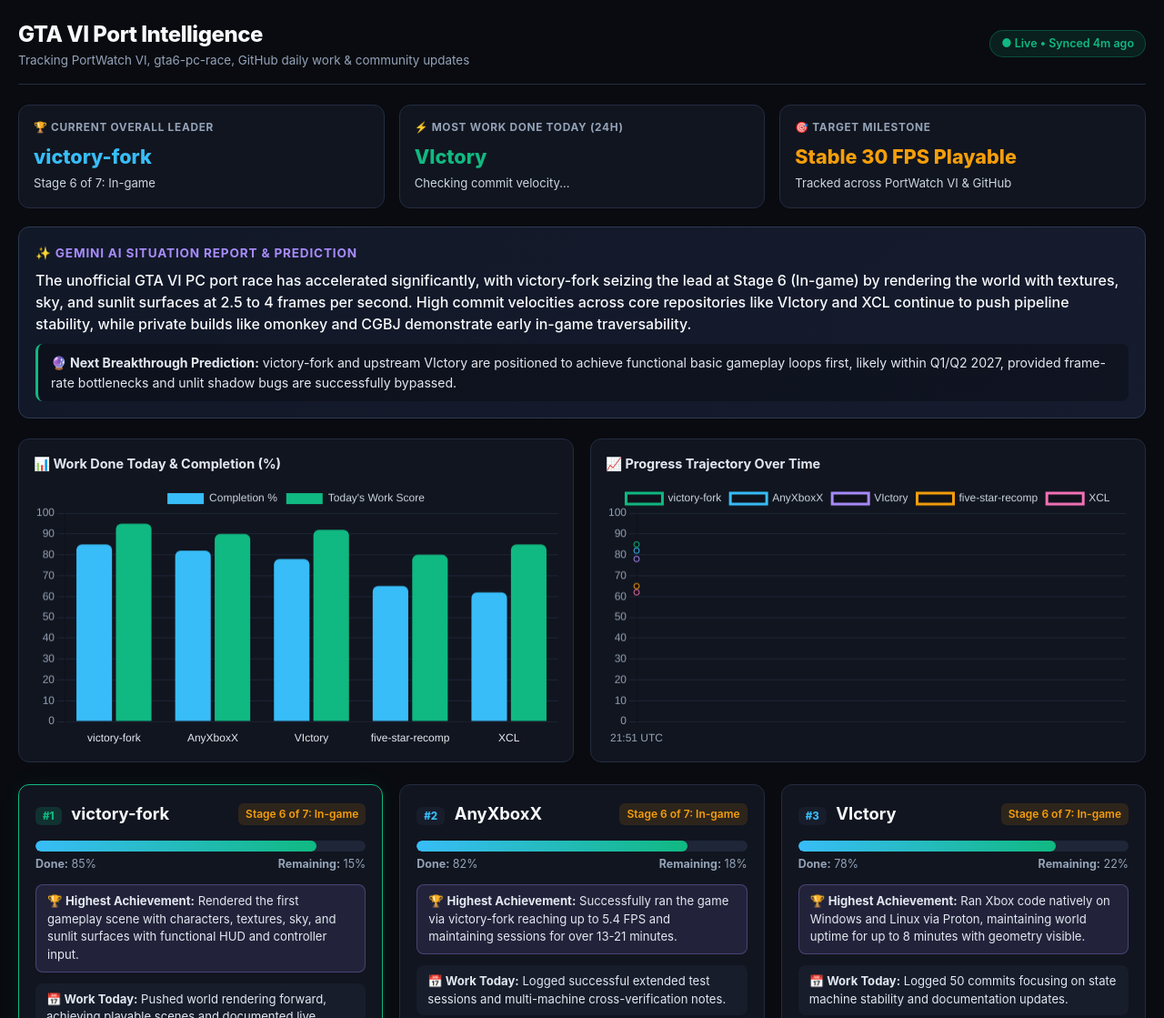
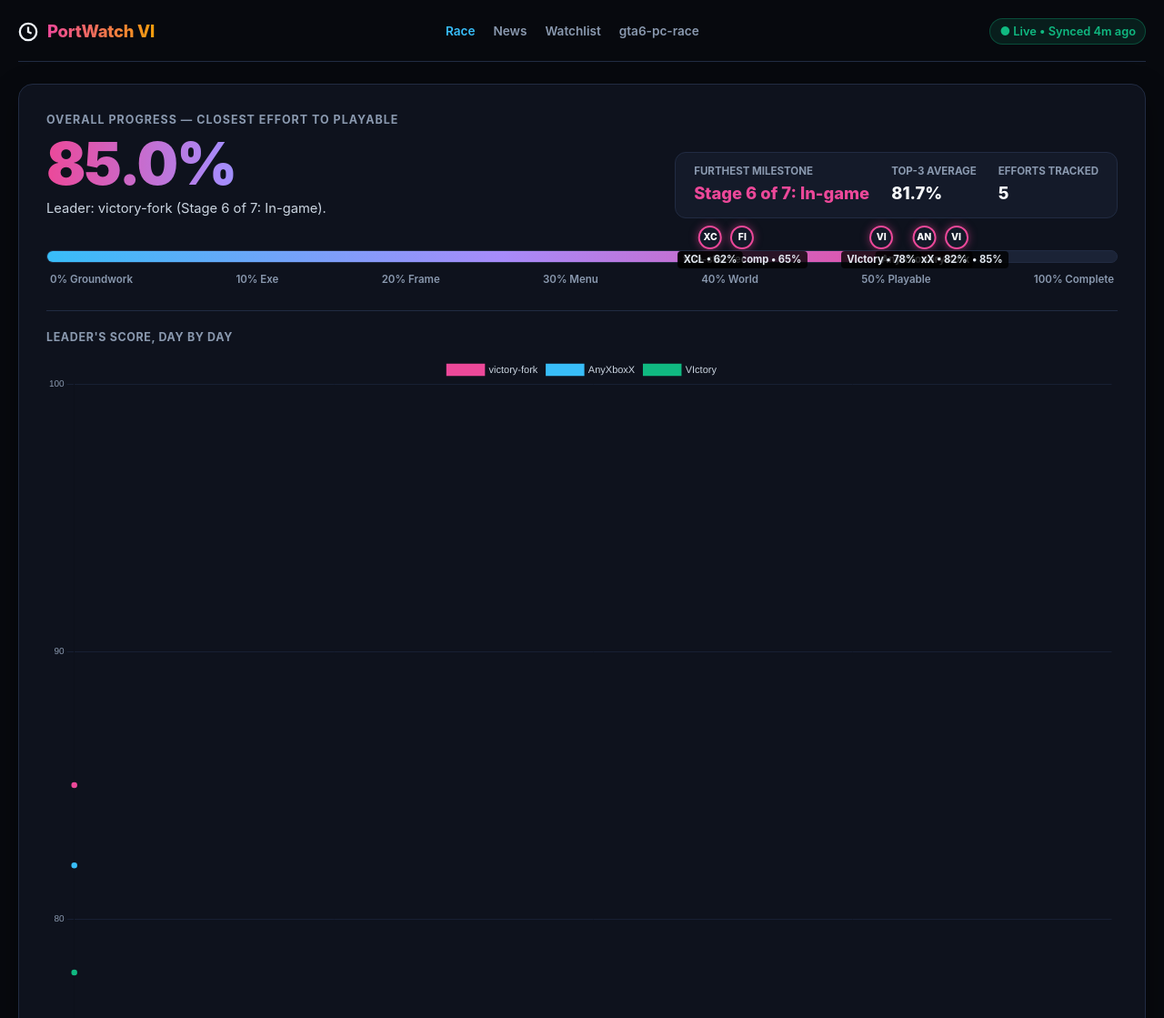
Before and after one commit to St0rmzly/gta6-port-intel, a plain HTML site: page index.html in a window 1280 px wide. Shown: the top 1119 px of the page at 91% size. Drawn offline with nearby package versions, Linux system fonts and the light colour scheme.

Commit message:
Update index.html

```diff
--- a/index.html
+++ b/index.html
@@ -3,164 +3,211 @@
 <head>
   <meta charset="UTF-8" />
   <meta name="viewport" content="width=device-width, initial-scale=1.0" />
-  <title>GTA VI Port Intel — Live Analytics & AI Tracker</title>
+  <title>PortWatch VI — GTA VI Port Intelligence &amp; Race Tracker</title>
   <script src="https://cdn.jsdelivr.net/npm/chart.js"></script>
   <style>
     :root {
-      --bg: #090b10;
-      --surface: #11151f;
-      --surface-2: #171d2b;
-      --border: #232c40;
-      --text: #f8fafc;
-      --muted: #94a3b8;
-      --blue: #38bdf8;
+      --bg: #07090e;
+      --surface: #0e121d;
+      --surface-2: #141a29;
+      --border: #212b42;
+      --text: #f1f5f9;
+      --muted: #8a99af;
+      --cyan: #38bdf8;
       --emerald: #10b981;
       --amber: #f59e0b;
+      --pink: #ec4899;
       --violet: #a78bfa;
     }
     * { box-sizing: border-box; margin: 0; padding: 0; font-family: -apple-system, BlinkMacSystemFont, "Segoe UI", Roboto, sans-serif; }
-    body { background: var(--bg); color: var(--text); padding: 20px; max-width: 1280px; margin: 0 auto; line-height: 1.5; }
-    header { display: flex; justify-content: space-between; align-items: center; flex-wrap: wrap; gap: 12px; margin-bottom: 22px; padding-bottom: 16px; border-bottom: 1px solid var(--border); }
-    h1 { font-size: 1.5rem; font-weight: 800; letter-spacing: -0.02em; }
-    .sub { font-size: 0.84rem; color: var(--muted); }
-    .status-pill { font-size: 0.78rem; background: rgba(16,185,129,0.12); color: var(--emerald); border: 1px solid rgba(16,185,129,0.3); padding: 5px 12px; border-radius: 999px; font-weight: 600; }
-    .kpi-grid { display: grid; grid-template-columns: repeat(auto-fit, minmax(260px, 1fr)); gap: 16px; margin-bottom: 20px; }
-    .kpi-card { background: var(--surface); border: 1px solid var(--border); border-radius: 12px; padding: 16px; }
-    .kpi-label { font-size: 0.74rem; text-transform: uppercase; letter-spacing: 0.06em; color: var(--muted); font-weight: 700; margin-bottom: 6px; }
-    .kpi-main { font-size: 1.35rem; font-weight: 800; color: var(--blue); }
-    .kpi-sub { font-size: 0.82rem; color: #cbd5e1; margin-top: 4px; }
-    .ai-box { background: linear-gradient(135deg, #111827, #161b2e); border: 1px solid #2d3a54; border-radius: 12px; padding: 18px; margin-bottom: 22px; }
-    .ai-box h2 { font-size: 0.85rem; text-transform: uppercase; letter-spacing: 0.06em; color: var(--violet); margin-bottom: 8px; }
-    .ai-summary { font-size: 1rem; font-weight: 500; margin-bottom: 10px; }
-    .ai-pred { font-size: 0.88rem; color: #e2e8f0; background: rgba(0,0,0,0.28); padding: 10px 14px; border-radius: 8px; border-left: 3px solid var(--emerald); }
-    .charts-grid { display: grid; grid-template-columns: 1fr 1fr; gap: 18px; margin-bottom: 24px; }
-    @media (max-width: 850px) { .charts-grid { grid-template-columns: 1fr; } }
-    .chart-card { background: var(--surface); border: 1px solid var(--border); border-radius: 12px; padding: 16px; }
-    .chart-card h3 { font-size: 0.9rem; font-weight: 700; margin-bottom: 12px; color: #e2e8f0; }
-    .projects-grid { display: grid; grid-template-columns: repeat(auto-fit, minmax(340px, 1fr)); gap: 18px; margin-bottom: 24px; }
-    .proj-card { background: var(--surface); border: 1px solid var(--border); border-radius: 12px; padding: 18px; display: flex; flex-direction: column; gap: 12px; }
-    .proj-card.rank-1 { border-color: var(--emerald); box-shadow: 0 0 24px rgba(16,185,129,0.08); }
+    body { background: var(--bg); color: var(--text); padding: 20px; max-width: 1320px; margin: 0 auto; line-height: 1.5; }
+
+    /* PortWatch Top Nav Header */
+    nav { display: flex; justify-content: space-between; align-items: center; flex-wrap: wrap; gap: 14px; padding-bottom: 18px; border-bottom: 1px solid var(--border); margin-bottom: 24px; }
+    .nav-brand { display: flex; align-items: center; gap: 10px; font-weight: 800; font-size: 1.15rem; letter-spacing: -0.01em; }
+    .nav-brand span { background: linear-gradient(90deg, #ec4899, #f59e0b); -webkit-background-clip: text; -webkit-text-fill-color: transparent; }
+    .nav-links { display: flex; gap: 20px; font-size: 0.85rem; color: var(--muted); font-weight: 600; }
+    .nav-links a { color: var(--muted); text-decoration: none; transition: color 0.2s; }
+    .nav-links a:hover, .nav-links a.active { color: var(--cyan); }
+    .nav-meta { display: flex; align-items: center; gap: 14px; font-size: 0.8rem; color: var(--muted); }
+    .update-badge { background: rgba(16,185,129,0.12); color: var(--emerald); border: 1px solid rgba(16,185,129,0.3); padding: 4px 10px; border-radius: 999px; font-weight: 600; }
+
+    /* PortWatch Hero Progress Section */
+    .hero-box { background: var(--surface); border: 1px solid var(--border); border-radius: 16px; padding: 30px; margin-bottom: 24px; box-shadow: 0 10px 30px rgba(0,0,0,0.4); }
+    .hero-top { display: flex; justify-content: space-between; align-items: flex-end; flex-wrap: wrap; gap: 20px; margin-bottom: 20px; }
+    .hero-title { font-size: 0.78rem; text-transform: uppercase; letter-spacing: 0.08em; color: var(--muted); font-weight: 700; margin-bottom: 6px; }
+    .big-percentage { font-size: 4rem; font-weight: 900; line-height: 1; background: linear-gradient(90deg, #ec4899, #a78bfa, #38bdf8); -webkit-background-clip: text; -webkit-text-fill-color: transparent; letter-spacing: -0.03em; }
+    .hero-leader-desc { font-size: 0.92rem; color: #cbd5e1; margin-top: 6px; }
+
+    .hero-stats { display: flex; gap: 24px; flex-wrap: wrap; background: var(--surface-2); padding: 12px 20px; border-radius: 12px; border: 1px solid var(--border); }
+    .stat-block div:first-child { font-size: 0.72rem; text-transform: uppercase; color: var(--muted); font-weight: 700; }
+    .stat-block div:last-child { font-size: 1.15rem; font-weight: 800; color: #f8fafc; margin-top: 2px; }
+
+    /* PortWatch Custom Milestone Gradient Bar */
+    .milestone-track-wrapper { position: relative; margin: 35px 0 20px 0; }
+    .milestone-bar { position: relative; height: 14px; background: #1b2336; border-radius: 999px; overflow: visible; border: 1px solid var(--border); }
+    .milestone-fill { position: absolute; top: 0; left: 0; height: 100%; background: linear-gradient(90deg, #38bdf8, #a78bfa, #ec4899); border-radius: 999px; transition: width 0.8s ease; }
+
+    /* Project Pins on Bar */
+    .project-pin { position: absolute; top: -28px; transform: translateX(-50%); display: flex; flex-direction: column; align-items: center; transition: left 0.8s ease; z-index: 5; }
+    .pin-avatar { width: 26px; height: 26px; border-radius: 50%; background: var(--surface-2); border: 2px solid var(--pink); display: flex; align-items: center; justify-content: center; font-size: 0.65rem; font-weight: 800; color: #fff; box-shadow: 0 0 10px rgba(236,72,153,0.5); }
+    .pin-label { font-size: 0.7rem; font-weight: 700; white-space: nowrap; color: #e2e8f0; background: rgba(0,0,0,0.8); padding: 1px 6px; border-radius: 4px; margin-top: 2px; }
+
+    /* Milestone Ticks */
+    .milestone-ticks { display: flex; justify-content: space-between; font-size: 0.72rem; color: var(--muted); font-weight: 600; margin-top: 10px; padding: 0 4px; }
+    .tick span { position: relative; }
+
+    .chart-container-mini { margin-top: 25px; padding-top: 20px; border-top: 1px solid var(--border); }
+    .chart-container-mini h4 { font-size: 0.78rem; text-transform: uppercase; letter-spacing: 0.05em; color: var(--muted); margin-bottom: 10px; }
+
+    /* AI & Projects Section */
+    .ai-box { background: linear-gradient(135deg, #111726, #181f33); border: 1px solid #283552; border-radius: 14px; padding: 20px; margin-bottom: 24px; }
+    .ai-box h2 { font-size: 0.82rem; text-transform: uppercase; letter-spacing: 0.06em; color: var(--violet); margin-bottom: 8px; }
+    .ai-summary { font-size: 1rem; font-weight: 500; color: #e2e8f0; margin-bottom: 10px; }
+    .ai-pred { font-size: 0.88rem; color: #cbd5e1; background: rgba(0,0,0,0.3); padding: 10px 14px; border-radius: 8px; border-left: 3px solid var(--emerald); }
+
+    .section-title { font-size: 1.1rem; font-weight: 700; margin-bottom: 16px; color: #f8fafc; }
+    .projects-grid { display: grid; grid-template-columns: repeat(auto-fit, minmax(380px, 1fr)); gap: 18px; margin-bottom: 24px; }
+
+    .proj-card { background: var(--surface); border: 1px solid var(--border); border-radius: 14px; padding: 20px; display: flex; flex-direction: column; gap: 14px; }
+    .proj-card.rank-1 { border-color: var(--pink); box-shadow: 0 0 25px rgba(236,72,153,0.12); background: linear-gradient(145deg, #111624, #151d30); }
+
     .proj-top { display: flex; justify-content: space-between; align-items: center; }
-    .rank-badge { font-size: 0.72rem; font-weight: 800; padding: 3px 8px; border-radius: 6px; background: var(--surface-2); color: var(--blue); }
-    .rank-1 .rank-badge { background: rgba(16,185,129,0.18); color: var(--emerald); }
-    .stage-pill { font-size: 0.75rem; color: var(--amber); background: rgba(245,158,11,0.12); padding: 3px 8px; border-radius: 6px; font-weight: 600; }
-    .bar-bg { background: #1e2638; height: 12px; border-radius: 999px; overflow: hidden; margin-top: 4px; }
-    .bar-fill { height: 100%; background: linear-gradient(90deg, var(--blue), var(--emerald)); border-radius: 999px; }
-    .bar-meta { display: flex; justify-content: space-between; font-size: 0.78rem; color: var(--muted); margin-top: 5px; }
-    .achievement-pill { background: rgba(167,139,250,0.12); border: 1px solid rgba(167,139,250,0.3); padding: 8px 12px; border-radius: 8px; font-size: 0.82rem; color: #e2e8f0; }
-    .today-pill { background: var(--surface-2); padding: 8px 12px; border-radius: 8px; font-size: 0.82rem; color: #e2e8f0; }
+    .rank-badge { font-size: 0.72rem; font-weight: 800; padding: 3px 8px; border-radius: 6px; background: var(--surface-2); color: var(--cyan); }
+    .rank-1 .rank-badge { background: rgba(236,72,153,0.2); color: var(--pink); }
+    .stage-pill { font-size: 0.75rem; color: var(--amber); background: rgba(245,158,11,0.12); padding: 3px 10px; border-radius: 6px; font-weight: 600; border: 1px solid rgba(245,158,11,0.25); }
+
+    .achievement-pill { background: rgba(167,139,250,0.08); border: 1px solid rgba(167,139,250,0.25); padding: 10px 12px; border-radius: 8px; font-size: 0.82rem; color: #e2e8f0; }
+    .today-pill { background: rgba(56,189,248,0.07); border: 1px solid rgba(56,189,248,0.2); padding: 8px 12px; border-radius: 8px; font-size: 0.82rem; color: #e2e8f0; }
+
     .lists-grid { display: grid; grid-template-columns: 1fr 1fr; gap: 10px; }
-    .mini-list h4 { font-size: 0.74rem; text-transform: uppercase; letter-spacing: 0.04em; margin-bottom: 5px; }
-    .mini-list ul { padding-left: 16px; font-size: 0.8rem; color: var(--muted); }
-    .mini-list li { margin-bottom: 3px; }
-    .todo-box { font-size: 0.8rem; color: var(--muted); border-top: 1px solid var(--border); padding-top: 10px; }
-    .news-card { background: var(--surface); border: 1px solid var(--border); border-radius: 12px; padding: 16px; }
-    .news-item { padding: 8px 0; border-bottom: 1px solid var(--border); font-size: 0.85rem; display: flex; justify-content: space-between; gap: 12px; }
-    .news-item:last-child { border-bottom: none; }
+    .mini-list { background: rgba(0,0,0,0.25); padding: 12px; border-radius: 8px; border: 1px solid var(--border); }
+    .mini-list.works-box { border-left: 3px solid var(--emerald); background: rgba(16,185,129,0.04); }
+    .mini-list.issues-box { border-left: 3px solid #f43f5e; background: rgba(244,63,94,0.04); }
+    .mini-list h4 { font-size: 0.74rem; text-transform: uppercase; letter-spacing: 0.04em; margin-bottom: 6px; }
+    .mini-list ul { padding-left: 15px; font-size: 0.8rem; color: #cbd5e1; }
+    .mini-list li { margin-bottom: 4px; }
+
+    .stages-box { background: rgba(245,158,11,0.04); padding: 12px; border-radius: 8px; border: 1px dashed rgba(245,158,11,0.3); }
+    .stages-box h4 { font-size: 0.74rem; text-transform: uppercase; letter-spacing: 0.04em; color: var(--amber); margin-bottom: 8px; }
+    .stage-tags { display: flex; flex-wrap: wrap; gap: 6px; }
+    .stage-tag { font-size: 0.75rem; background: #1a2234; color: #e2e8f0; padding: 4px 9px; border-radius: 6px; border: 1px solid #2a3752; }
+
+    footer { text-align: center; font-size: 0.82rem; color: var(--muted); padding: 25px 0; border-top: 1px solid var(--border); margin-top: 30px; }
+    footer a { color: var(--cyan); text-decoration: none; font-weight: 600; }
+    footer a:hover { text-decoration: underline; }
   </style>
 </head>
 <body>
-  <header>
-    <div>
-      <h1>GTA VI Port Intelligence</h1>
-      <div class="sub">Tracking PortWatch VI, gta6-pc-race, GitHub daily work & community updates</div>
+  <nav>
+    <div class="nav-brand">
+      <svg width="22" height="22" viewBox="0 0 24 24" fill="none" stroke="currentColor" stroke-width="2.5"><circle cx="12" cy="12" r="10"/><path d="M12 6v6l4 2"/></svg>
+      <span>PortWatch VI</span>
     </div>
-    <div class="status-pill" id="sync-status">Syncing live data...</div>
-  </header>
+    <div class="nav-links">
+      <a href="https://portwatch-vi.xyz" target="_blank" class="active">Race</a>
+      <a href="https://portwatch-vi.xyz" target="_blank">News</a>
+      <a href="https://portwatch-vi.xyz" target="_blank">Watchlist</a>
+      <a href="https://vuyp.github.io/gta6-pc-race/" target="_blank">gta6-pc-race</a>
+    </div>
+    <div class="nav-meta">
+      <span class="update-badge" id="sync-status">● Live Sync</span>
+    </div>
+  </nav>
 
-  <div class="kpi-grid">
-    <div class="kpi-card">
-      <div class="kpi-label">🏆 Current Overall Leader</div>
-      <div class="kpi-main" id="kpi-leader">--</div>
-      <div class="kpi-sub" id="kpi-stage">Scanning all active ports...</div>
+  <!-- PortWatch Style Hero Progress Bar Section -->
+  <div class="hero-box">
+    <div class="hero-top">
+      <div>
+        <div class="hero-title">Overall Progress — Closest Effort to Playable</div>
+        <div class="big-percentage" id="hero-pct">0.0%</div>
+        <div class="hero-leader-desc" id="hero-desc">Scanning tracker telemetry...</div>
+      </div>
+      <div class="hero-stats">
+        <div class="stat-block">
+          <div>Furthest Milestone</div>
+          <div id="stat-milestone" style="color:var(--pink);">Playable</div>
+        </div>
+        <div class="stat-block">
+          <div>Top-3 Average</div>
+          <div id="stat-avg">--</div>
+        </div>
+        <div class="stat-block">
+          <div>Efforts Tracked</div>
+          <div id="stat-count">--</div>
+        </div>
+      </div>
     </div>
-    <div class="kpi-card">
-      <div class="kpi-label">⚡ Most Work Done Today (24h)</div>
-      <div class="kpi-main" style="color:var(--emerald);" id="kpi-active">--</div>
-      <div class="kpi-sub" id="kpi-commits">Checking commit velocity...</div>
+
+    <!-- Milestone Gradient Slider Track -->
+    <div class="milestone-track-wrapper">
+      <div class="milestone-bar">
+        <div class="milestone-fill" id="milestone-fill" style="width: 0%;"></div>
+        <div id="project-pins-container"></div>
+      </div>
+      <div class="milestone-ticks">
+        <span>0% Groundwork</span>
+        <span>10% Exe</span>
+        <span>20% Frame</span>
+        <span>30% Menu</span>
+        <span>40% World</span>
+        <span>50% Playable</span>
+        <span>100% Complete</span>
+      </div>
     </div>
-    <div class="kpi-card">
-      <div class="kpi-label">🎯 Target Milestone</div>
-      <div class="kpi-main" style="color:var(--amber);">Stable 30 FPS Playable</div>
-      <div class="kpi-sub">Tracked across PortWatch VI & GitHub</div>
+
+    <div class="chart-container-mini">
+      <h4>Leader's Score, Day by Day</h4>
+      <canvas id="lineChart" height="70"></canvas>
     </div>
   </div>
 
   <div class="ai-box">
-    <h2>✨ Gemini AI Situation Report & Prediction</h2>
+    <h2>✨ Gemini AI Situation Report &amp; Prediction</h2>
     <div class="ai-summary" id="ai-summary">Waiting for initial GitHub Action run...</div>
     <div class="ai-pred"><strong>🔮 Next Breakthrough Prediction:</strong> <span id="ai-pred">--</span></div>
   </div>
 
-  <div class="charts-grid">
-    <div class="chart-card">
-      <h3>📊 Work Done Today & Completion (%)</h3>
-      <canvas id="barChart" height="150"></canvas>
-    </div>
-    <div class="chart-card">
-      <h3>📈 Progress Trajectory Over Time</h3>
-      <canvas id="lineChart" height="150"></canvas>
-    </div>
-  </div>
-
+  <div class="section-title">🚀 Active Compatibility Projects &amp; Remaining Stages</div>
   <div class="projects-grid" id="projects-container"></div>
 
-  <div class="news-card">
-    <h3 style="font-size:0.9rem; margin-bottom:10px;">📡 Latest Cross-Platform Intel</h3>
-    <div id="news-list"></div>
-  </div>
+  <footer>
+    Telemetry aggregated from <a href="https://portwatch-vi.xyz" target="_blank">PortWatch VI</a> &amp; <a href="https://vuyp.github.io/gta6-pc-race/" target="_blank">gta6-pc-race</a> + GitHub Actions.
+  </footer>
 
   <script>
-    let barChartInstance = null, lineChartInstance = null;
+    let lineChartInstance = null;
 
-    function renderCharts(leaderboard, history) {
-      const names = leaderboard.map(p => p.name);
-      const progress = leaderboard.map(p => p.progress_pct);
-      const workToday = leaderboard.map(p => p.work_today_score);
+    function renderLineChart(history, leaderboard) {
+      const ctx = document.getElementById('lineChart').getContext('2d');
+      if (lineChartInstance) lineChartInstance.destroy();
 
-      const barCtx = document.getElementById('barChart').getContext('2d');
-      if (barChartInstance) barChartInstance.destroy();
-      barChartInstance = new Chart(barCtx, {
-        type: 'bar',
-        data: {
-          labels: names,
-          datasets: [
-            { label: 'Completion %', data: progress, backgroundColor: '#38bdf8', borderRadius: 6 },
-            { label: "Today's Work Score", data: workToday, backgroundColor: '#10b981', borderRadius: 6 }
-          ]
-        },
-        options: {
-          responsive: true,
-          scales: {
-            y: { beginAtZero: true, max: 100, grid: { color: '#1e2638' }, ticks: { color: '#94a3b8' } },
-            x: { grid: { display: false }, ticks: { color: '#e2e8f0' } }
-          },
-          plugins: { legend: { labels: { color: '#cbd5e1' } } }
-        }
-      });
+      const labels = (history || []).map(h => h.time);
+      const topNames = (leaderboard || []).slice(0, 3).map(p => p.name);
+      const colors = ['#ec4899', '#38bdf8', '#10b981'];
 
-      const lineCtx = document.getElementById('lineChart').getContext('2d');
-      if (lineChartInstance) lineChartInstance.destroy();
-      const labels = (history || []).map(h => h.time);
-      const colors = ['#10b981', '#38bdf8', '#a78bfa', '#f59e0b', '#f472b6'];
-      const datasets = names.map((name, idx) => ({
+      const datasets = topNames.map((name, idx) => ({
         label: name,
         data: (history || []).map(h => (h.scores && h.scores[name] !== undefined) ? h.scores[name] : null),
         borderColor: colors[idx % colors.length],
+        backgroundColor: colors[idx % colors.length],
+        borderWidth: 2.5,
         tension: 0.3,
+        pointRadius: 2,
         fill: false
       }));
 
-      lineChartInstance = new Chart(lineCtx, {
+      lineChartInstance = new Chart(ctx, {
         type: 'line',
         data: { labels, datasets },
         options: {
           responsive: true,
+          maintainAspectRatio: false,
           scales: {
-            y: { beginAtZero: true, max: 100, grid: { color: '#1e2638' }, ticks: { color: '#94a3b8' } },
-            x: { grid: { display: false }, ticks: { color: '#94a3b8' } }
+            y: { beginAtZero: true, max: 100, grid: { color: '#171f33' }, ticks: { color: '#8a99af', font: { size: 10 } } },
+            x: { grid: { display: false }, ticks: { color: '#8a99af', font: { size: 10 } } }
           },
-          plugins: { legend: { labels: { color: '#cbd5e1' } } }
+          plugins: { legend: { labels: { color: '#cbd5e1', font: { size: 11 } } } }
         }
       });
     }
@@ -175,53 +222,74 @@
         const minsAgo = Math.max(0, Math.floor((Date.now() - new Date(data.last_updated).getTime()) / 60000));
         document.getElementById('sync-status').textContent = `● Live • Synced ${minsAgo}m ago`;
 
-        document.getElementById('kpi-leader').textContent = ai.current_leader;
-        document.getElementById('kpi-stage').textContent = ai.leader_stage;
-        document.getElementById('kpi-active').textContent = ai.most_active_today;
+        const leaderScore = ai.leader_score || (ai.leaderboard && ai.leaderboard[0] ? ai.leaderboard[0].progress_pct : 59.8);
+        document.getElementById('hero-pct').textContent = leaderScore.toFixed(1) + '%';
+        document.getElementById('hero-desc').textContent = `Leader: ${ai.current_leader} (${ai.leader_stage}).`;
+        document.getElementById('stat-milestone').textContent = ai.leader_stage;
+
+        const board = ai.leaderboard || [];
+        document.getElementById('stat-count').textContent = board.length > 0 ? board.length : 32;
+
+        const top3Scores = board.slice(0, 3).map(p => p.progress_pct || 0);
+        const avgTop3 = top3Scores.length ? (top3Scores.reduce((a, b) => a + b, 0) / top3Scores.length).toFixed(1) : leaderScore.toFixed(1);
+        document.getElementById('stat-avg').textContent = avgTop3 + '%';
+
         document.getElementById('ai-summary').textContent = ai.ai_summary;
         document.getElementById('ai-pred').textContent = ai.prediction;
 
-        const board = ai.leaderboard || [];
-        renderCharts(board, data.history || []);
+        // Render PortWatch Milestone Fill & Pins
+        document.getElementById('milestone-fill').style.width = leaderScore + '%';
+        document.getElementById('project-pins-container').innerHTML = board.map((p, idx) => {
+          const leftPct = Math.min(100, Math.max(2, p.progress_pct || 0));
+          const initials = p.name.substring(0, 2).toUpperCase();
+          return `
+            <div class="project-pin" style="left: ${leftPct}%;">
+              <div class="pin-avatar" title="${p.name}: ${p.progress_pct}%">${initials}</div>
+              <div class="pin-label">${p.name} • ${p.progress_pct}%</div>
+            </div>
+          `;
+        }).join('');
 
-        document.getElementById('projects-container').innerHTML = board.map(p => `
+        renderLineChart(data.history || [], board);
+
+        document.getElementById('projects-container').innerHTML = board.map(p => {
+          const pct = p.progress_pct || 0;
+          const stages = Array.isArray(p.remaining_stages) ? p.remaining_stages : ['Rendering', 'Performance', 'Stability'];
+
+          return `
           <div class="proj-card ${p.rank === 1 ? 'rank-1' : ''}">
             <div class="proj-top">
               <div>
                 <span class="rank-badge">#${p.rank}</span>
                 <strong style="font-size:1.15rem; margin-left:6px;">${p.name}</strong>
               </div>
-              <span class="stage-pill">${p.stage}</span>
+              <span class="stage-pill">${p.stage} (${pct}%)</span>
             </div>
-            <div>
-              <div class="bar-bg"><div class="bar-fill" style="width:${p.progress_pct}%"></div></div>
-              <div class="bar-meta">
-                <span><strong>Done:</strong> ${p.progress_pct}%</span>
-                <span><strong>Remaining:</strong> ${100 - p.progress_pct}%</span>
-              </div>
-            </div>
+
             <div class="achievement-pill">🏆 <strong>Highest Achievement:</strong> ${p.highest_achievement || 'Tracking progress...'}</div>
             <div class="today-pill"><strong>📅 Work Today:</strong> ${p.work_today_note}</div>
+
             <div class="lists-grid">
-              <div class="mini-list">
+              <div class="mini-list works-box">
                 <h4 style="color:var(--emerald);">✅ What Works</h4>
                 <ul>${(p.works || []).map(w => `<li>${w}</li>`).join('')}</ul>
               </div>
-              <div class="mini-list">
-                <h4 style="color:var(--amber);">⚠️ Known Issues</h4>
+              <div class="mini-list issues-box">
+                <h4 style="color:#f43f5e;">⚠️ Known Issues</h4>
                 <ul>${(p.known_issues || []).map(i => `<li>${i}</li>`).join('')}</ul>
               </div>
             </div>
-            <div class="todo-box"><strong>🛠️ Remaining To-Do:</strong> ${p.remaining_todo}</div>
+
+            <div class="stages-box">
+              <h4>🛠️ Stages Still Left to Reach</h4>
+              <div class="stage-tags">
+                ${stages.map(s => `<span class="stage-tag">⏳ ${s}</span>`).join('')}
+              </div>
+            </div>
           </div>
-        `).join('');
+        `;
+        }).join('');
 
-        document.getElementById('news-list').innerHTML = (ai.news_highlights || []).map(n => `
-          <div class="news-item">
-            <span>${n.headline}</span>
-            <span style="color:var(--blue); font-size:0.75rem; font-weight:700; white-space:nowrap;">${n.source}</span>
-          </div>
-        `).join('');
       } catch (e) {
         console.error(e);
       }
```
